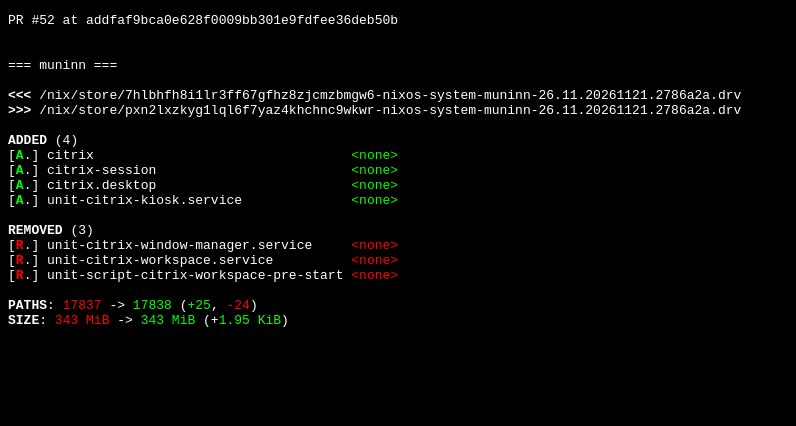
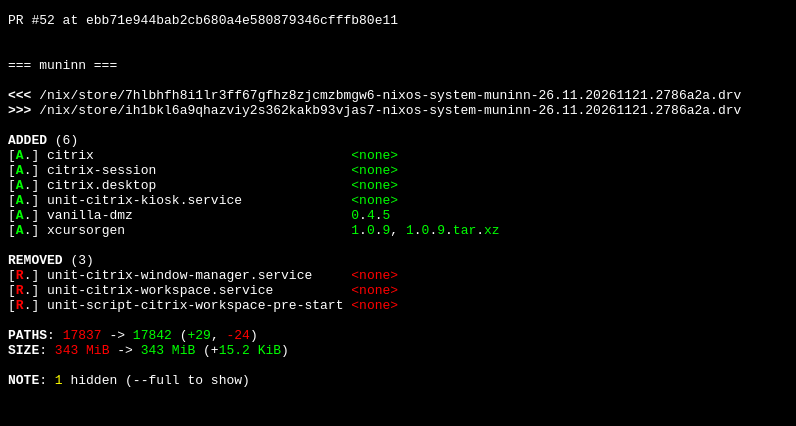
Before and after one commit to trent-maetzold/dotfiles, a plain HTML site: page pr-52/index.html in a window 1280 px wide. Shown: the whole page, without its empty margins (0-796 px from the left). Drawn offline with Linux system fonts and the light colour scheme.

Commit message:
Update host diff previews

```diff
--- a/pr-52/index.html
+++ b/pr-52/index.html
@@ -8,27 +8,31 @@
 </head>
 <body style="color:white; background-color:black">
 <pre>
-PR #52 at addfaf9bca0e628f0009bb301e9fdfee36deb50b
+PR #52 at ebb71e944bab2cb680a4e580879346cfffb80e11
 
 
 === muninn ===
 
 <span style="font-weight:bold;">&lt;&lt;&lt;</span> /nix/store/7hlbhfh8i1lr3ff67gfhz8zjcmzbmgw6-nixos-system-muninn-26.11.20261121.2786a2a.drv
-<span style="font-weight:bold;">&gt;&gt;&gt;</span> /nix/store/pxn2lxzkyg1lql6f7yaz4khchnc9wkwr-nixos-system-muninn-26.11.20261121.2786a2a.drv
+<span style="font-weight:bold;">&gt;&gt;&gt;</span> /nix/store/ih1bkl6a9qhazviy2s362kakb93vjas7-nixos-system-muninn-26.11.20261121.2786a2a.drv
 
-<span style="font-weight:bold;">ADDED</span> (4)
+<span style="font-weight:bold;">ADDED</span> (6)
 [<span style="font-weight:bold;color:lime;">A</span>.] citrix                                 <span style="color:lime;">&lt;none&gt;</span>
 [<span style="font-weight:bold;color:lime;">A</span>.] citrix-session                         <span style="color:lime;">&lt;none&gt;</span>
 [<span style="font-weight:bold;color:lime;">A</span>.] citrix.desktop                         <span style="color:lime;">&lt;none&gt;</span>
 [<span style="font-weight:bold;color:lime;">A</span>.] unit-citrix-kiosk.service              <span style="color:lime;">&lt;none&gt;</span>
+[<span style="font-weight:bold;color:lime;">A</span>.] vanilla-dmz                            <span style="color:lime;">0</span>.<span style="color:lime;">4</span>.<span style="color:lime;">5</span>
+[<span style="font-weight:bold;color:lime;">A</span>.] xcursorgen                             <span style="color:lime;">1</span>.<span style="color:lime;">0</span>.<span style="color:lime;">9</span>, <span style="color:lime;">1</span>.<span style="color:lime;">0</span>.<span style="color:lime;">9</span>.<span style="color:lime;">tar</span>.<span style="color:lime;">xz</span>
 
 <span style="font-weight:bold;">REMOVED</span> (3)
 [<span style="font-weight:bold;color:red;">R</span>.] unit-citrix-window-manager.service     <span style="color:red;">&lt;none&gt;</span>
 [<span style="font-weight:bold;color:red;">R</span>.] unit-citrix-workspace.service          <span style="color:red;">&lt;none&gt;</span>
 [<span style="font-weight:bold;color:red;">R</span>.] unit-script-citrix-workspace-pre-start <span style="color:red;">&lt;none&gt;</span>
 
-<span style="font-weight:bold;">PATHS</span>: <span style="color:red;">17837</span> -&gt; <span style="color:lime;">17838</span> (<span style="color:lime;">+25</span>, <span style="color:red;">-24</span>)
-<span style="font-weight:bold;">SIZE</span>: <span style="color:red;">343 MiB</span> -&gt; <span style="color:lime;">343 MiB</span> (+<span style="color:lime;">1.95 KiB</span>)
+<span style="font-weight:bold;">PATHS</span>: <span style="color:red;">17837</span> -&gt; <span style="color:lime;">17842</span> (<span style="color:lime;">+29</span>, <span style="color:red;">-24</span>)
+<span style="font-weight:bold;">SIZE</span>: <span style="color:red;">343 MiB</span> -&gt; <span style="color:lime;">343 MiB</span> (+<span style="color:lime;">15.2 KiB</span>)
+
+<span style="font-weight:bold;">NOTE</span>: <span style="color:yellow;">1</span> hidden (--full to show)
 </pre>
 </body>
 </html>
```
